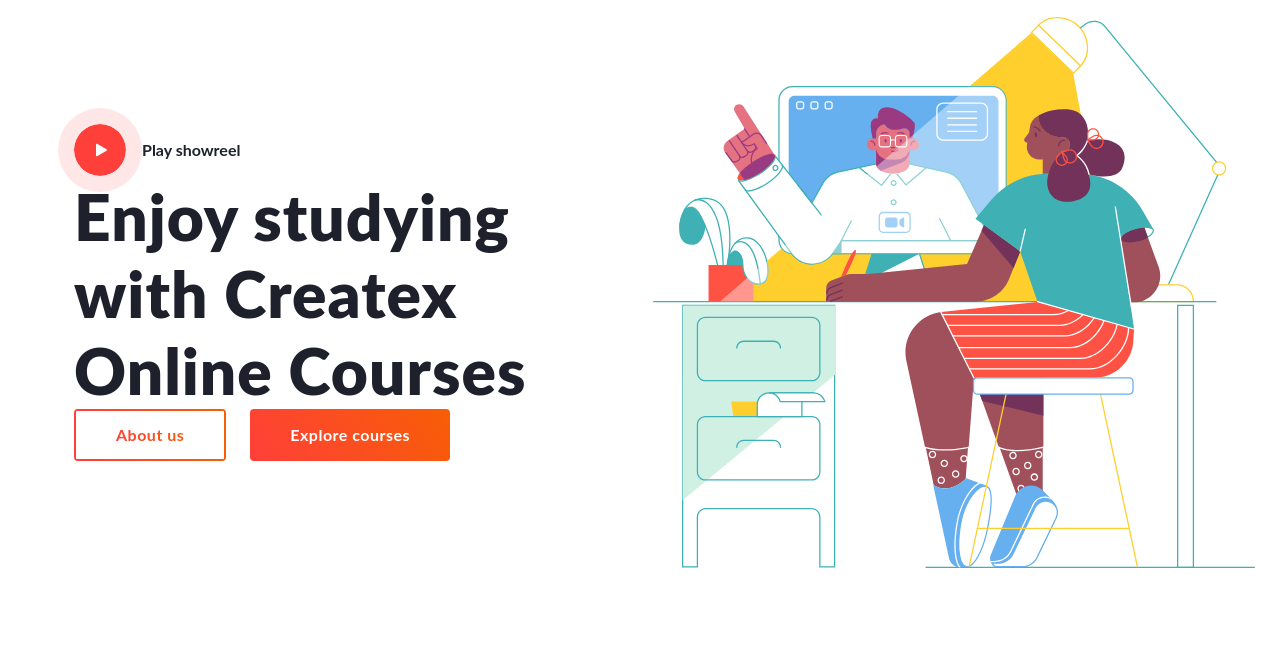
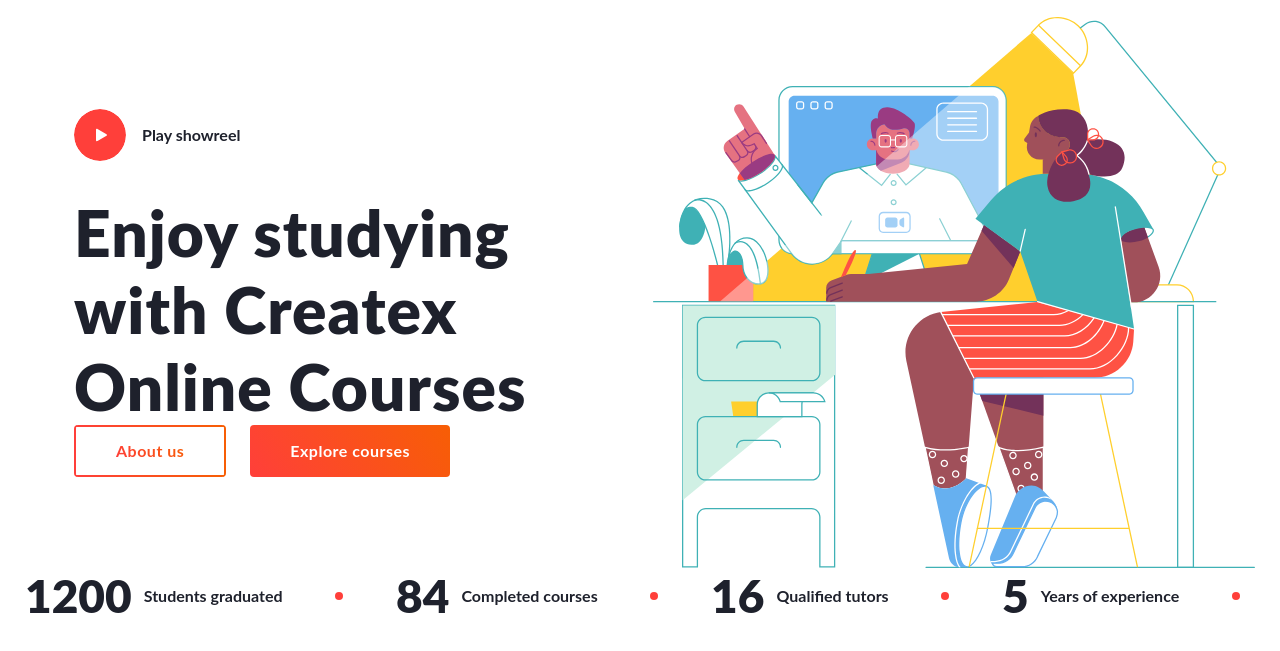
Before and after one commit to WnFbg/Createx, a plain HTML site: page index.html in a window 1280 px wide. Shown: the part 75-726 px from the top of the page. Drawn offline with Linux system fonts and the light colour scheme; files whose address does not match are found by name.

Commit message:
Commit-2

```diff
--- a/index.html
+++ b/index.html
@@ -55,7 +55,7 @@
           <div class="header__body-inner">
             <div class="header__main">
               <div class="header__content">
-                <a href="#" class="header__play">
+                <a class="header__play" href="https://youtu.be/JFFOEhoWCFg" data-fancybox>
                   <svg width="52" height="52" viewBox="0 0 52 52" fill="none" xmlns="http://www.w3.org/2000/svg">
                     <circle cx="26" cy="26" r="26" fill="#FF3F3A" />
                     <path
@@ -64,9 +64,9 @@
                   </svg>
                   Play showreel
                 </a>
-                  <h1 class="header__title">
-                    Enjoy studying with Createx Online Courses
-                  </h1>
+                <h1 class="header__title">
+                  Enjoy studying with Createx Online Courses
+                </h1>
                 <div class="header__content-buttons">
                   <a href="#" class="header__content-btn button button--empty"><span>About us</span></a>
                   <div class="header__content-btn button">Explore courses</div>
@@ -74,9 +74,28 @@
               </div>
               <img class="header__img" src="/images/main-image/hero-image.svg" alt="Image">
             </div>
-            <div class="header__row">
-
-            </div>
+            <ul class="header__row">
+              <li class="header__row-item">
+                <span class="header__row-span">1200</span>
+                <span>Students graduated</span>
+              </li>
+              <span></span>
+              <li class="header__row-item">
+                <span class="header__row-span">84</span>
+                <span>Completed courses</span>
+              </li>
+              <span></span>
+              <li class="header__row-item">
+                <span class="header__row-span">16</span>
+                <span>Qualified tutors</span>
+              </li>
+              <span></span>
+              <li class="header__row-item">
+                <span class="header__row-span">5</span>
+                <span>Years of experience</span>
+              </li>
+              <span></span>
+            </ul>
           </div>
         </div>
       </div>
--- a/styles/style.css
+++ b/styles/style.css
@@ -153,11 +153,16 @@
 .header__play {
     display: inline-flex;
     align-items: center;
+    margin-bottom: 33px;
 }
 
 .header__play svg {
     margin-right: 16px;
+    transition: all .3s;
     border-radius: 50%;
+}
+
+.header__play:hover svg {
     box-shadow: 0 0 0 16px rgba(255, 63, 58, 0.12);
 }
 
@@ -181,6 +186,29 @@
     margin-right: 0px;
 }
 
-.header__img {}
+.header__row {
+    display: flex;
+    justify-content: space-between;
+    align-items: center;
+    color: #1E212C;
+}
 
-.header__row {}
+.header__row-item {
+    display: flex;
+    align-items: center;
+}
+
+.header__row>span {
+    background: #FF3F3A;
+    width: 8px;
+    height: 8px;
+    margin: 15px;
+    border-radius: 50%;
+}
+
+.header__row-span {
+    font-size: 46px;
+    font-weight: 900;
+    line-height: 55px;
+    margin-right: 12px;
+}
```
